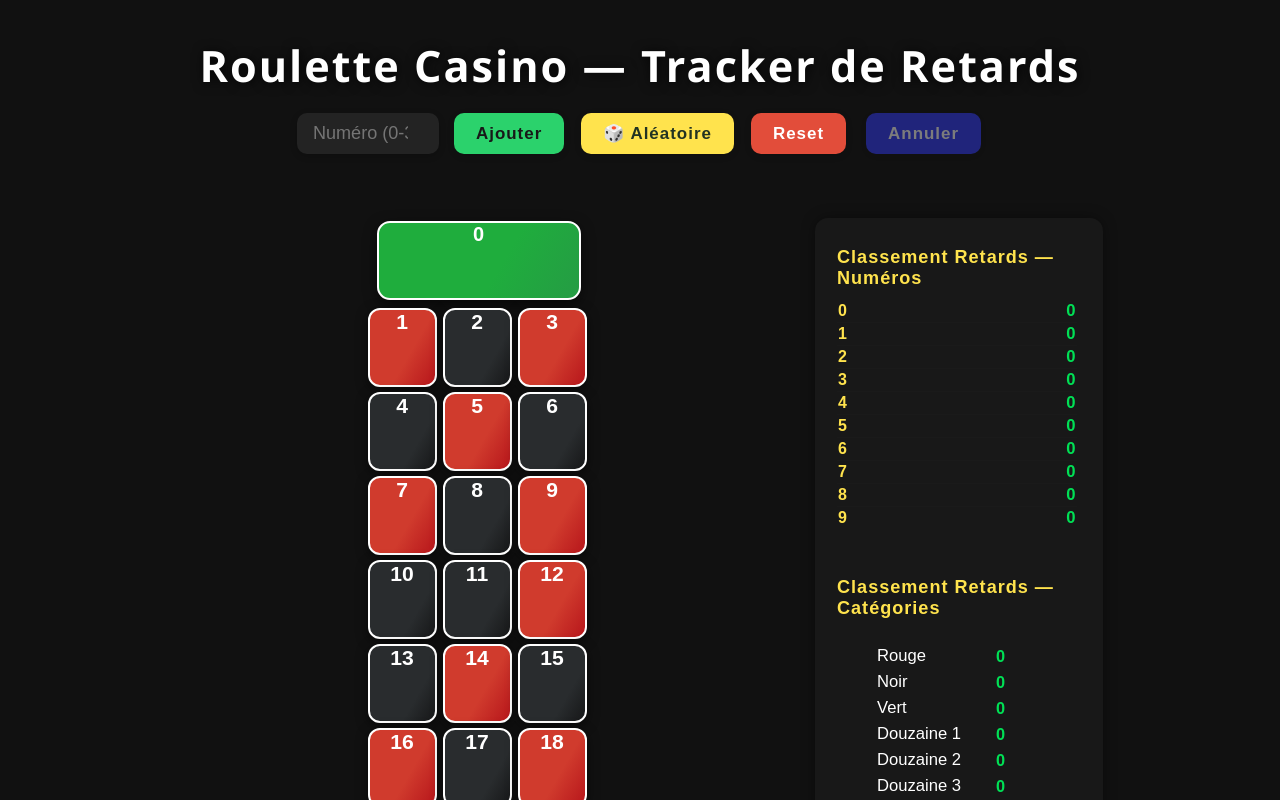
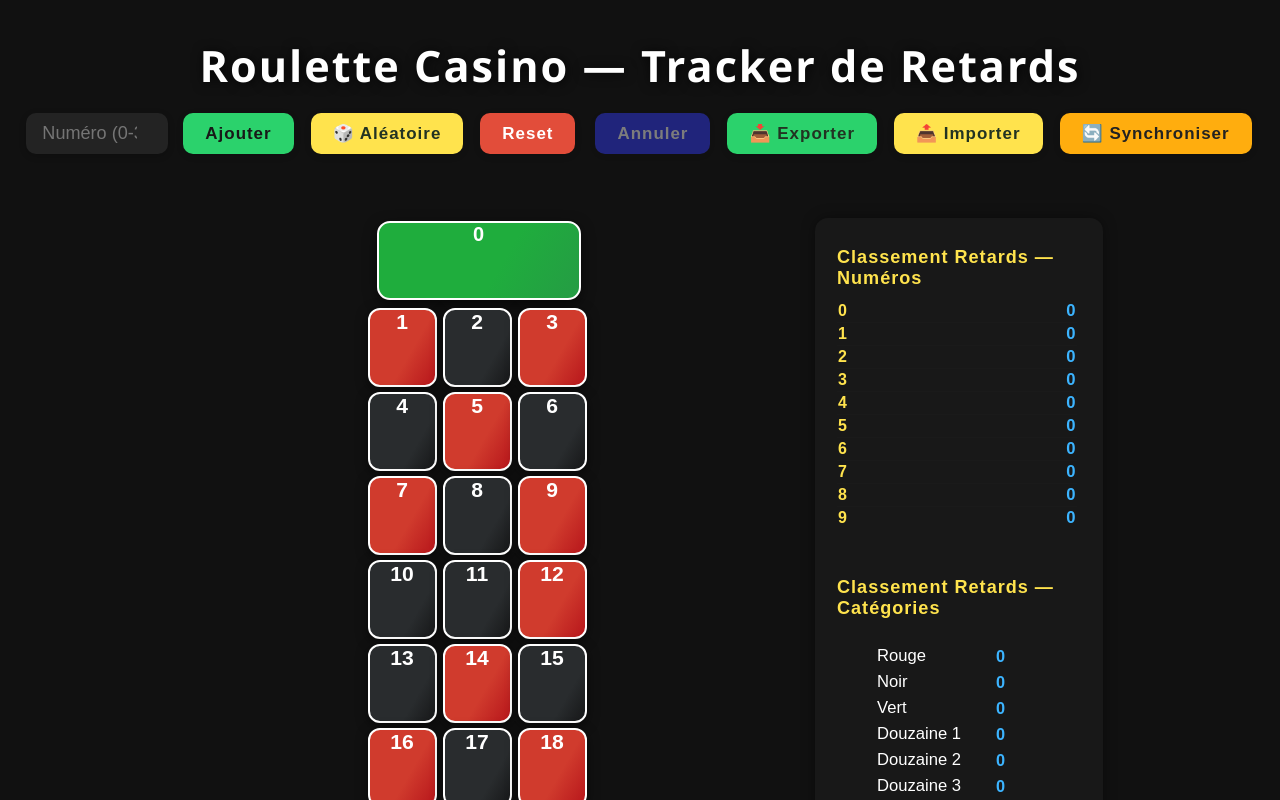
Before and after one commit to PlatiniumYT/CasinoTEST, a React (Create React App) app: page / in a window 1280 px wide. Shown: the top 800 px of the page. Built offline with nearby package versions, Linux system fonts and the light colour scheme.

Commit message:
Mise à jour roulette: bouton aléatoire + roulette interactive

```diff
--- a/src/App.css
+++ b/src/App.css
@@ -96,6 +96,42 @@ body {
   color: #181818;
   box-shadow: 0 0 12px #ffe34d88;
 }
+
+.casino-btn.export {
+  background: #2bd26c;
+  color: #232;
+  font-weight: 700;
+}
+.casino-btn.export:hover {
+  background: #13ab56;
+  color: #fff;
+}
+
+.casino-btn.import {
+  background: #ffe34d;
+  color: #232;
+  font-weight: 700;
+  border: none;
+}
+.casino-btn.import:hover {
+  background: #fff700;
+  color: #181818;
+  box-shadow: 0 0 12px #ffe34d88;
+}
+
+/* --- bouton sync CASINO --- */
+
+.casino-btn.sync {
+  background: #ffad0e;
+  color: #222;
+  font-weight: 700;
+}
+.casino-btn.sync:hover {
+  background: #ffd470;
+}
+
+
+
 
 /* --- TABLE CASINO --- */
 
--- a/src/App.js
+++ b/src/App.js
@@ -1,4 +1,4 @@
-import React, { useState } from "react";
+import React, { useState, useRef } from "react";
 import "./App.css";
 import { RouletteWheel } from "./RouletteWheel";
 
@@ -54,6 +54,8 @@ function getRetardColor(ratio) {
   if (ratio < 0.2) ratio = 0.2;
   if (ratio > 9) ratio = 9;
   const colors = [
+    { stop: 0.2, color: [60, 180, 255] }, // Bleu (avance forte)
+    { stop: 0.5, color: [50, 215, 240] }, // Turquoise (avance)
     { stop: 1, color: [39, 224, 76] },    // Vert (normal)
     { stop: 3, color: [255, 224, 54] },   // Jaune (retard modéré)
     { stop: 5, color: [255, 143, 40] },   // Orange (retard fort)
@@ -81,6 +83,33 @@ function App() {
   const [selected, setSelected] = useState(null);
   const [undoStack, setUndoStack] = useState([]);
   const [keyNumber, setKeyNumber] = useState(null);
+  const [wsConnected, setWsConnected] = useState(false);
+  const wsRef = useRef(null);
+
+  // Fonction pour synchroniser le websocket avec le serveur Python
+  function handleSyncWebSocket() {
+    if (wsRef.current) {
+      wsRef.current.close();
+      wsRef.current = null;
+    }
+    const ws = new window.WebSocket("ws://localhost:8765");
+    wsRef.current = ws;
+
+    ws.onopen = () => setWsConnected(true);
+    ws.onclose = () => setWsConnected(false);
+    ws.onerror = () => setWsConnected(false);
+
+    ws.onmessage = event => {
+      try {
+        const data = JSON.parse(event.data);
+        if (typeof data.result !== "undefined") {
+          setUndoStack(current => [...current, tirages]);
+          setTirages(current => [...current, Number(data.result)]);
+          setSelected(Number(data.result));
+        }
+      } catch (e) { /* ignore */ }
+    };
+  }
 
   function handleAdd() {
     const num = Number(input);
@@ -109,6 +138,40 @@ function App() {
     setTirages([...tirages, num]);
     setSelected(num);
   }
+  function handleExport() {
+    const blob = new Blob([JSON.stringify(tirages)], { type: "application/json" });
+    const url = URL.createObjectURL(blob);
+    const a = document.createElement("a");
+    a.href = url;
+    a.download = "historique-roulette.json";
+    document.body.appendChild(a);
+    a.click();
+    a.remove();
+    URL.revokeObjectURL(url);
+  }
+  function handleImport(e) {
+    const file = e.target.files[0];
+    if (!file) return;
+    const reader = new FileReader();
+    reader.onload = evt => {
+      try {
+        const data = JSON.parse(evt.target.result);
+        if (Array.isArray(data) && data.every(n => Number.isInteger(n) && n >= 0 && n <= 36)) {
+          setUndoStack([...undoStack, tirages]);
+          setTirages([...tirages, ...data]);
+          setSelected([...tirages, ...data].slice(-1)[0] ?? null);
+          setKeyNumber(null);
+        } else {
+          alert("Fichier invalide (attendu : liste de numéros 0-36)");
+        }
+      } catch {
+        alert("Fichier invalide ou corrompu.");
+      }
+    };
+    reader.readAsText(file);
+    e.target.value = "";
+  }
+
   function calcRetards(type, items, fn) {
     let retards = {};
     for (let val of items) {
@@ -200,6 +263,39 @@ function App() {
         </button>
         <button className="casino-btn reset" onClick={handleReset}>Reset</button>
         <button className="casino-btn undo" onClick={handleUndo} disabled={undoStack.length === 0}>Annuler</button>
+        <button
+          className="casino-btn export"
+          style={{ background: "#2bd26c", color: "#232" }}
+          onClick={handleExport}
+        >
+          📥 Exporter
+        </button>
+        <label
+          className="casino-btn import"
+          style={{
+            background: "#ffe34d", color: "#232",
+            fontWeight: 700, cursor: "pointer", display: "inline-block"
+          }}
+        >
+          📤 Importer
+          <input
+            type="file"
+            accept=".json"
+            style={{ display: "none" }}
+            onChange={handleImport}
+          />
+        </label>
+        <button
+          className="casino-btn sync"
+          style={{
+            background: wsConnected ? "#2bd26c" : "#ffad0e",
+            color: wsConnected ? "#181" : "#222",
+            fontWeight: 700
+          }}
+          onClick={handleSyncWebSocket}
+        >
+          {wsConnected ? "🟢 Synchro active" : "🔄 Synchroniser"}
+        </button>
       </div>
 
       {/* Table roulette */}
```
Also changed, not shown: 1 other file (tests, documents, lock files or other folders).
